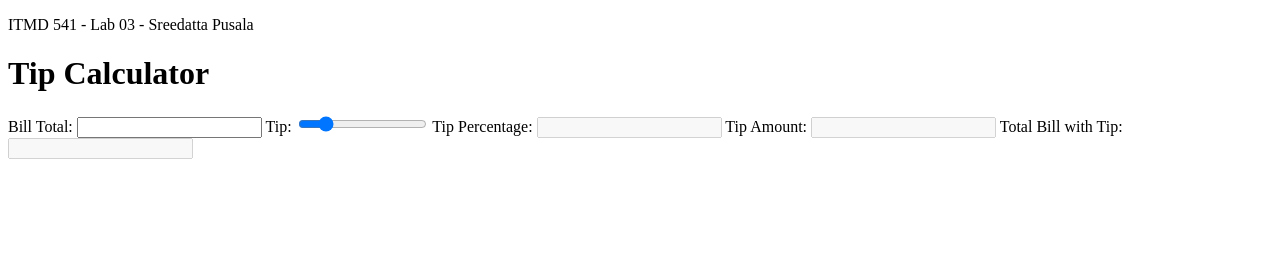
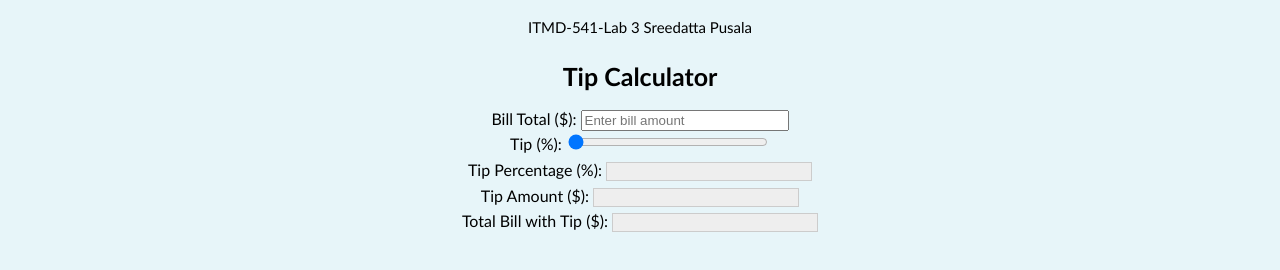
Before and after one commit to sreedatta11/ITMD541_Lab3, a plain HTML site: page index.html in a window 1280 px wide. Drawn offline with Linux system fonts and the light colour scheme.

Commit message:
Update index.html

```diff
--- a/index.html
+++ b/index.html
@@ -1,30 +1,37 @@
 <!DOCTYPE html>
-<html>
+<html lang="en">
 <head>
-  <title>Lab 03</title>
-  <link rel="stylesheet" href="style.css">
+  <meta charset="UTF-8">
+  <meta name="viewport" content="width=device-width, initial-scale=1.0">
+  <title>Tip Calculator</title>
+  <link rel="stylesheet" href="styles.css">
 </head>
 <body>
-  <div id="container">
-    <p>ITMD 541 - Lab 03 - Sreedatta Pusala</p>
-    <h1>Tip Calculator</h1>
-    <form id="tc-form">
-        <label for="bill-total">Bill Total:</label>
-        <input type="text" id="bill-total">
-
-        <label for="tip-percent">Tip:</label>
-        <input type="range" id="tip-percent" min="0" max="100" value="18" step="1">
-
-        <label for="tip-percent-text">Tip Percentage:</label>
-        <input type="text" id="tip-percent-text" value="" disabled>
-
-        <label for="tip-amount">Tip Amount:</label>
-        <input type="text" id="tip-amount" disabled>
-
-        <label for="total-bill-tip">Total Bill with Tip:</label>
-        <input type="text" id="total-bill-tip" disabled>
-
-    </form>
+  <div class = "container">
+  <p>ITMD-541-Lab 3 Sreedatta Pusala</p>
+  <h1>Tip Calculator</h1>
+  <form id="tip-form">
+    <div class="form-group">
+      <label for="bill_total">Bill Total ($):</label>
+      <input type="text" id="bill_total" name="bill_total" placeholder="Enter bill amount">
+    </div>
+    <div class="form-group">
+      <label for="tip_slider">Tip (%):</label>
+      <input type="range" id="tip_slider" name="tip_slider" min="0" max="100" value="0">
+    </div>
+      <div class="form-group">
+      <label for="tip_percantage">Tip Percentage (%):</label>
+      <input type="text" id="tip_percentage" name="tip_percentage" disabled>
+     </div>
+    <div class="form-group">
+      <label for="tip-amount">Tip Amount ($):</label>
+      <input type="text" id="tip_amount" name="tip_amount" disabled>
+    </div>
+    <div class="form-group">
+      <label for="total_bill">Total Bill with Tip ($):</label>
+      <input type="text" id="total_bill" name="total_bill" disabled>
+    </div>
+  </form>
   </div>
   <script src="script.js"></script>
 </body>
```
